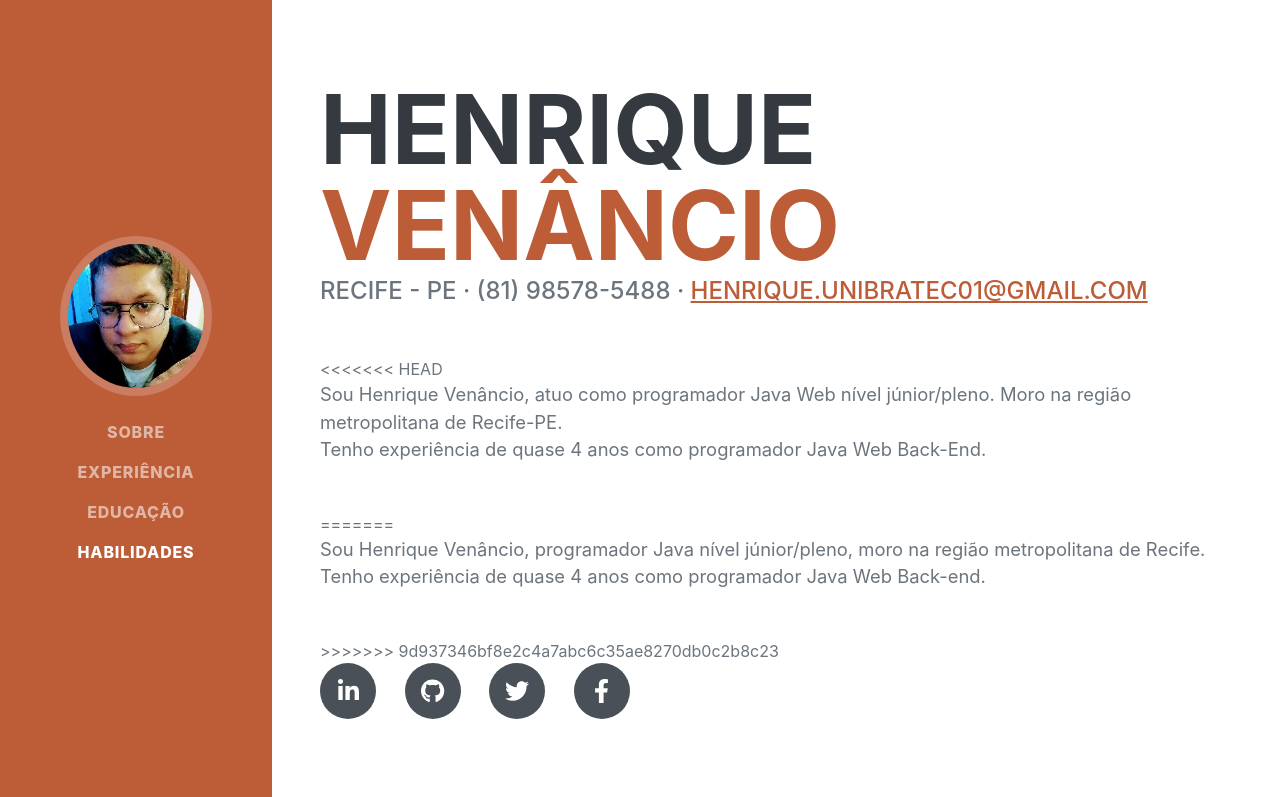
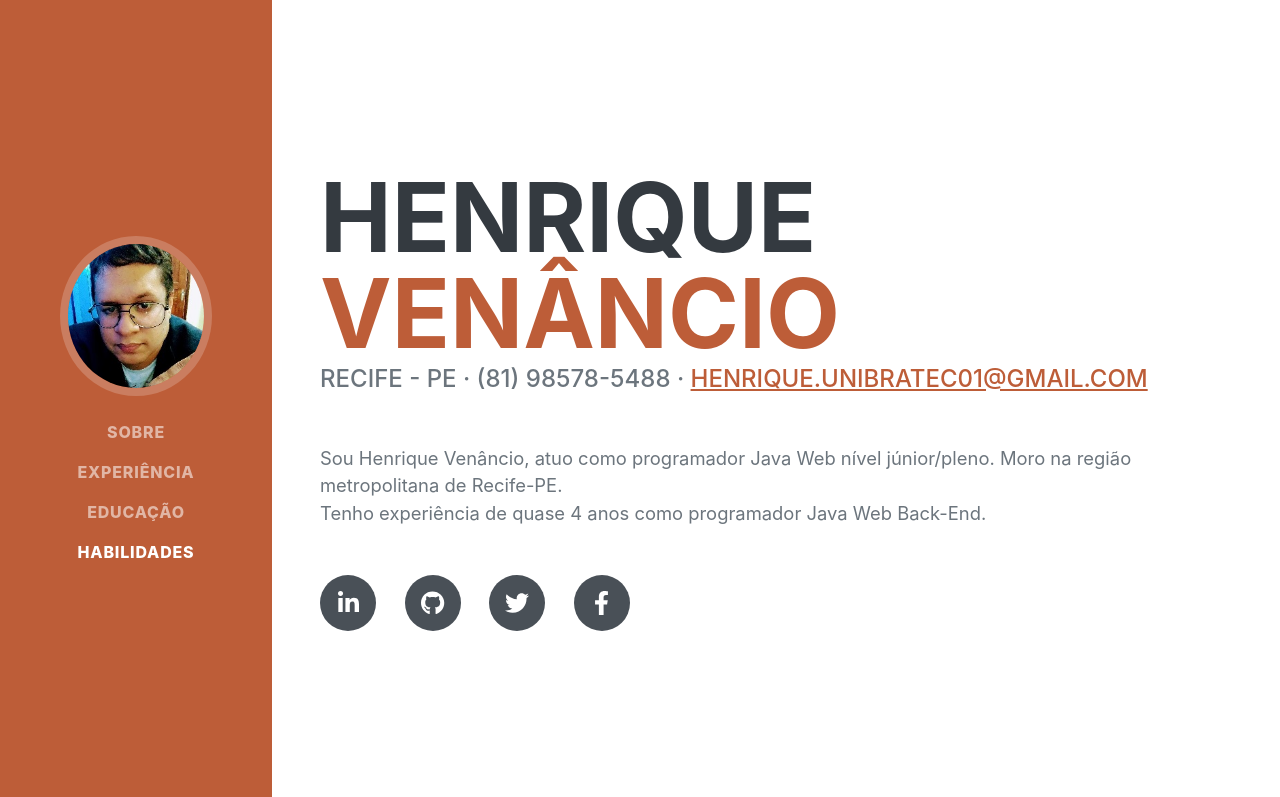
Before and after one commit to HenriqueV01/CurriculoBootstrapWeb, a plain HTML site: page index.html in a window 1280 px wide. Shown: the top 797 px of the page. Drawn offline with nearby package versions, Linux system fonts and the light colour scheme; a web font is replaced by a local one.

Commit message:
update template

```diff
--- a/index.html
+++ b/index.html
@@ -45,12 +45,8 @@
                         Recife - PE · (81) 98578-5488 ·
                         <a href="mailto:henrique.unibratec01@gmail.com">henrique.unibratec01@gmail.com</a>
                     </div>
-<<<<<<< HEAD
                     <p class="lead mb-0">Sou Henrique Venâncio, atuo como programador Java Web nível júnior/pleno. Moro na região metropolitana de Recife-PE.</p>
                     <p class="lead mb-5">Tenho experiência de quase 4 anos como programador Java Web Back-End.</p>
-=======
-                    <p class="lead mb-5">Sou Henrique Venâncio, programador Java nível júnior/pleno, moro na região metropolitana de Recife. Tenho experiência de quase 4 anos como programador Java Web Back-end.</p>
->>>>>>> 9d937346bf8e2c4a7abc6c35ae8270db0c2b8c23
                     <div class="social-icons">
                         <a class="social-icon" href="https://www.linkedin.com/in/programadorhenriquev/"><i class="fab fa-linkedin-in"></i></a>
                         <a class="social-icon" href="https://github.com/HenriqueV01"><i class="fab fa-github"></i></a>
@@ -115,7 +111,7 @@
                         <div class="flex-grow-1">
                             <h3 class="mb-0">Faculdade UNIBRATEC-Recife PE</h3>
                             <div class="subheading mb-3">Análise e Desenvolvimento de Sistemas – ADS,</div>
-                            <p>(Trancado))</p>
+                            <p>(Trancado)</p>
                         </div>
                         <div class="flex-shrink-0"><span class="text-primary">2011-2014</span></div>
                     </div>
```
